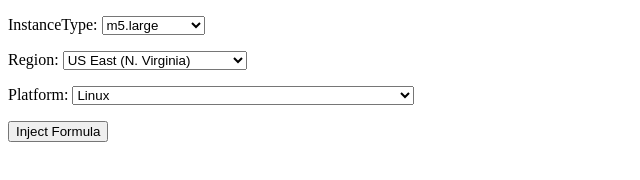
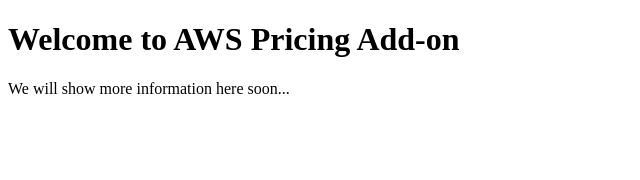
Before and after one commit to getstrake/aws-pricing-sheets-addon, a website: page src/Sidebar.html in a window 1280 px wide. Shown: the whole page, without its empty margins (0-640 px from the left). Drawn offline with Linux system fonts and the light colour scheme.

Commit message:
Sidebar empty template

```diff
--- a/src/Sidebar.html
+++ b/src/Sidebar.html
@@ -5,106 +5,9 @@
   </head>
   <body>
     <form>
+      <h1>Welcome to AWS Pricing Add-on</h1>
       <p>
-        InstanceType:
-      <select>
-        <option>m5.large</option>
-        <option>m5.xlarge</option>
-        <option>m5.2xlarge</option>
-        <option>m5.4xlarge</option>
-        <option>m5.8xlarge</option>
-        <option>m5.12xlarge</option>
-        <option>m5.16xlarge</option>
-        <option>m5.24xlarge</option>
-        <option>m5.metal</option>
-        <option>m5a.large</option>
-        <option>m5a.xlarge</option>
-        <option>m5a.2xlarge</option>
-        <option>m5a.4xlarge</option>
-        <option>m5a.8xlarge</option>
-        <option>m5a.12xlarge</option>
-        <option>m5a.16xlarge</option>
-        <option>m5a.24xlarge</option>
-      </select>
-      </p>
+        We will show more information here soon...
       <p>
-        Region:
-        <select id="region">
-          <option>US East (N. Virginia)</option>
-          <option>US East (Ohio)</option>
-          <option>US West (N. California)</option>
-          <option>US West (Oregon)</option>
-          <option>Canada (Central)</option>
-          <option>EU (Frankfurt)</option>
-          <option>EU (Ireland)</option>
-          <option>EU (London)</option>
-          <option>EU (Paris)</option>
-          <option>EU (Stockholm)</option>
-          <option>Asia Pacific (Hong Kong)</option>
-          <option>Asia Pacific (Tokyo)</option>
-          <option>Asia Pacific (Seoul)</option>
-          <option>Asia Pacific (Osaka-Local)</option>
-          <option>Asia Pacific (Singapore)</option>
-          <option>Asia Pacific (Sydney)</option>
-          <option>Asia Pacific (Mumbai)</option>
-          <option>Middle East (Bahrain)</option>
-          <option>South America (São Paulo)</option>
-          <option>GovCloud (US-East)</option>
-          <option>GovCloud (US-West)</option>
-        </select>
-      </p>
-
-      <p>
-        Platform:
-        <select id="region">
-          <option>Linux</option>
-          <option>Linux with SQL Enterprise</option>
-          <option>Linux with SQL Standard</option>
-          <option>Linux with SQL Web</option>
-          <option>RHEL</option>
-          <option>Red Hat Enterprise Linux with SQL Enterprise</option>
-          <option>Red Hat Enterprise Linux with SQL Standard</option>
-          <option>Red Hat Enterprise Linux with SQL Web</option>
-          <option>Red Hat Enterprise Linux with HA</option>
-          <option>Red Hat Enterprise Linux with HA and SQL Enterprise</option>
-          <option>Red Hat Enterprise Linux with HA and SQL Standard</option>
-          <option>SLES</option>
-          <option>Windows</option>
-          <option>Windows with SQL Enterprise</option>
-          <option>Windows with SQL Standard</option>
-          <option>Windows with SQL Web</option>
-        </select>
-      </p>
-      <button type="submit">Inject Formula</button>
-      </form>
-
-      <script>
-        // platform
-        // console.log([...document.querySelectorAll("#awsui-select-2-dropdown-options > li")].map(x => x.textContent).join("\n"))
-
-        const regionToName = {
-          'us-east-1': 'US East (N. Virginia)',
-          'us-east-2': 'US East (Ohio)',
-          'us-west-1': 'US West (N. California)',
-          'us-west-2': 'US West (Oregon)',
-          'ca-central-1': 'Canada (Central)',
-          'eu-central-1': 'EU (Frankfurt)',
-          'eu-west-1': 'EU (Ireland)',
-          'eu-west-2': 'EU (London)',
-          'eu-west-3': 'EU (Paris)',
-          'eu-north-1': 'EU (Stockholm)',
-          'ap-east-1': 'Asia Pacific (Hong Kong)',
-          'ap-northeast-1': 'Asia Pacific (Tokyo)',
-          'ap-northeast-2': 'Asia Pacific (Seoul)',
-          'ap-northeast-3': 'Asia Pacific (Osaka-Local)',
-          'ap-southeast-1': 'Asia Pacific (Singapore)',
-          'ap-southeast-2': 'Asia Pacific (Sydney)',
-          'ap-south-1': 'Asia Pacific (Mumbai)',
-          'me-south-1': 'Middle East (Bahrain)',
-          'sa-east-1': 'South America (São Paulo)',
-          'us-gov-east-1': 'GovCloud (US-East)',
-          'us-gov-west-1': 'GovCloud (US-West)'
-        }
-      </script>
   </body>
 </html>
--- a/src/Ui.js
+++ b/src/Ui.js
@@ -4,6 +4,6 @@
   const ui = SpreadsheetApp.getUi();
   const template = HtmlService.createTemplateFromFile('src/Sidebar.html');
   const html = template.evaluate();
-  html.setTitle('Insert formula');
+  html.setTitle('AWS Pricing Add-on');
   ui.showSidebar(html);
 }
```
